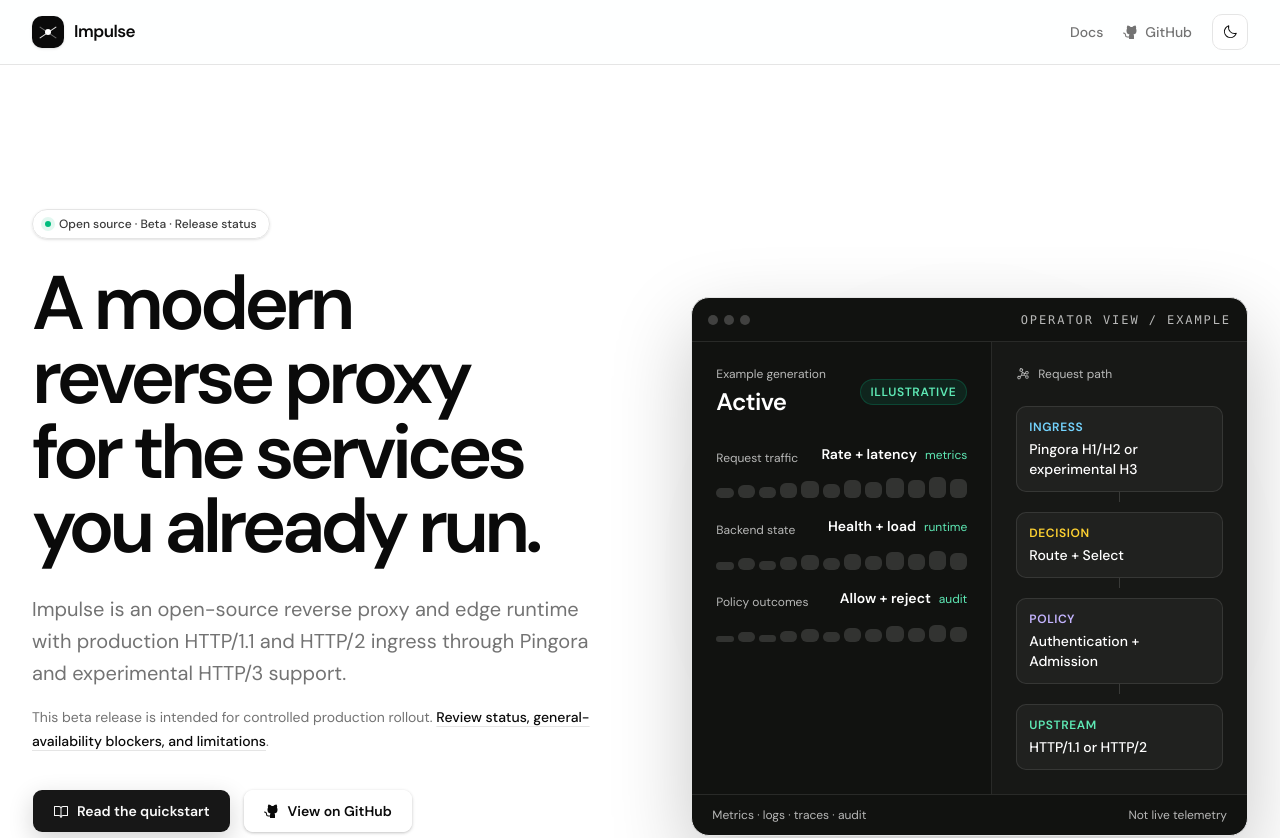
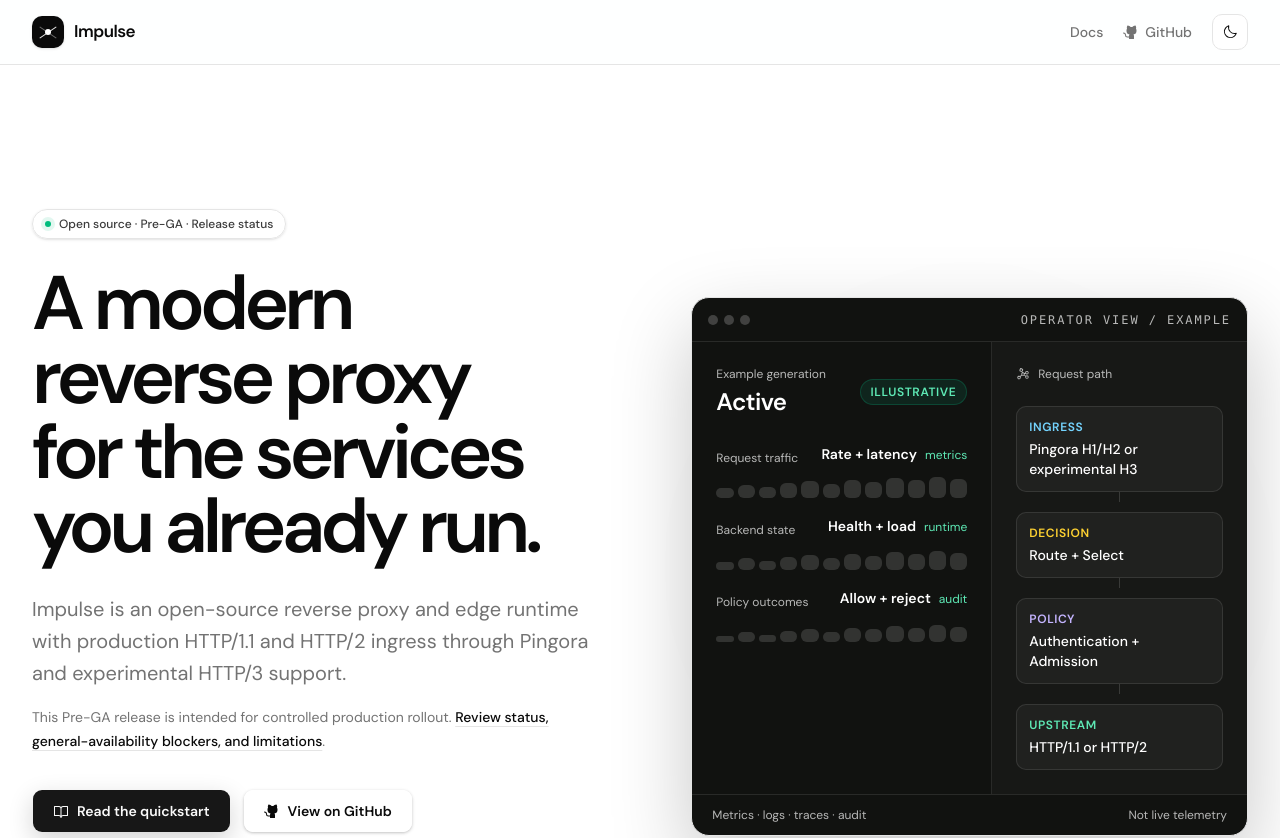
Before and after one commit to impulse-proxy/impulse-proxy.github.io, a Next.js app: page / in a window 1280 px wide. Shown: the top 838 px of the page. Built offline with nearby package versions, Linux system fonts and the light colour scheme.

Commit message:
docs: align website maturity with pre-GA status

```diff
--- a/app/layout.tsx
+++ b/app/layout.tsx
@@ -13,7 +13,7 @@ const dmSans = DM_Sans({
 });
 
 const title = "Impulse — reverse proxy and edge runtime";
-const description = `${siteConfig.description} ${siteConfig.maturity} software for controlled production rollouts.`;
+const description = `${siteConfig.description} ${siteConfig.maturity} software intended for controlled production rollout.`;
 
 export const metadata: Metadata = {
   metadataBase: new URL(siteConfig.url),
--- a/app/page.tsx
+++ b/app/page.tsx
@@ -117,7 +117,7 @@ export default function Home() {
               {siteConfig.description}
             </p>
             <p className="mt-4 max-w-xl text-sm leading-6 text-muted-foreground">
-              This {siteConfig.maturity.toLowerCase()} release is intended for controlled production rollout.{" "}
+              This {siteConfig.maturity} release is intended for controlled production rollout.{" "}
               <Link
                 href={siteConfig.links.status}
                 target="_blank"
--- a/components/footer.tsx
+++ b/components/footer.tsx
@@ -22,7 +22,7 @@ export function Footer() {
             <span className="font-semibold">{siteConfig.name}</span>
           </div>
           <p className="mt-2 text-xs">
-            Open source · {siteConfig.maturity} · Controlled production rollout
+            Open source · {siteConfig.maturity} · Intended for controlled production rollout
           </p>
         </div>
         <nav
--- a/lib/site-config.ts
+++ b/lib/site-config.ts
@@ -3,7 +3,7 @@ export const siteConfig = {
   url: "https://impulse-proxy.github.io",
   description:
     "Impulse is an open-source reverse proxy and edge runtime with production HTTP/1.1 and HTTP/2 ingress through Pingora and experimental HTTP/3 support.",
-  maturity: "Beta",
+  maturity: "Pre-GA",
   links: {
     docs: "https://impulse-proxy.github.io/docs/",
     quickstart: "https://impulse-proxy.github.io/docs/getting-started/quickstart",
```
Also changed, not shown: 1 other file (tests, documents, lock files or other folders).
